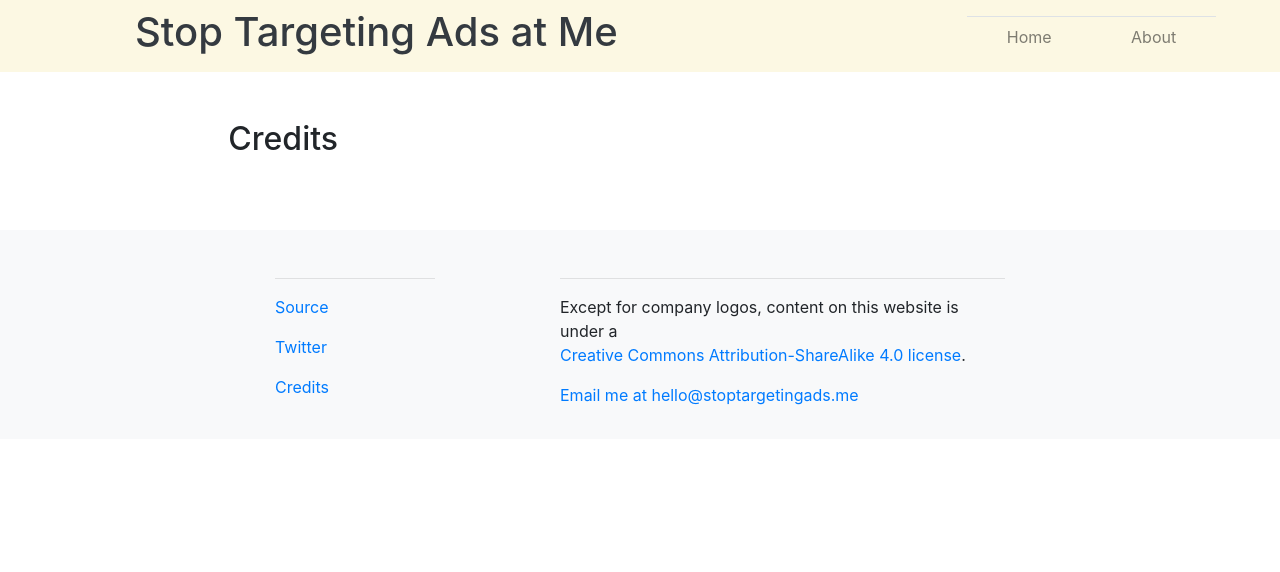
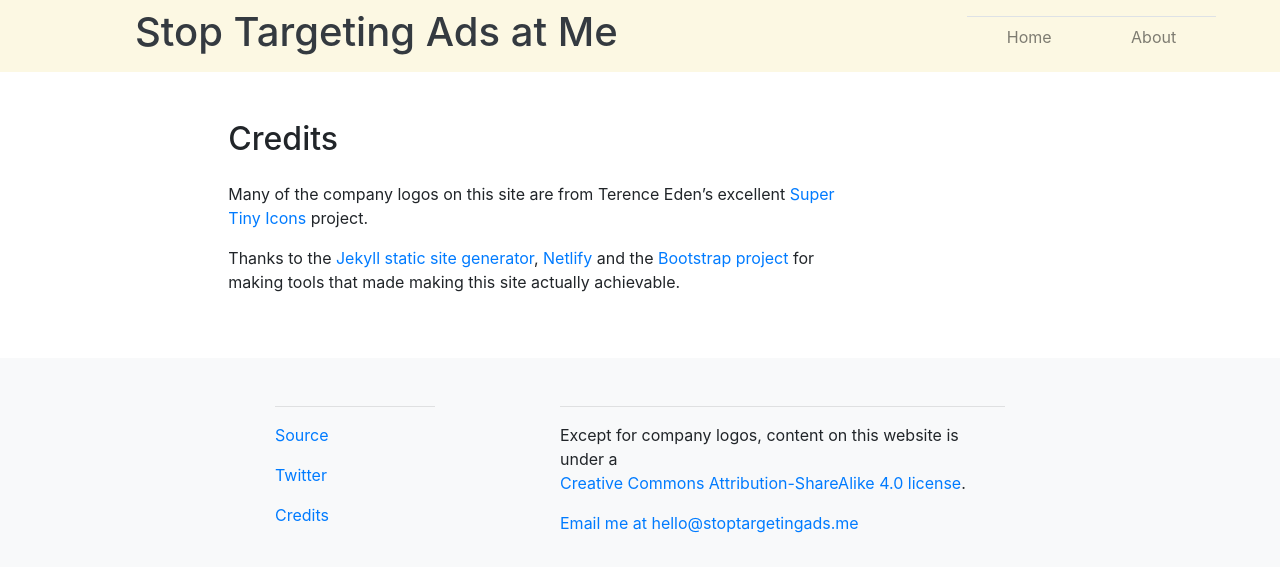
Before and after one commit to edjw/stop-targeting-ads-me, a Jekyll site: the page built from credits.md, in a window 1280 px wide. Shown: the top 572 px of the page. Built offline with Jekyll 4.4.1, drawn with Linux system fonts in a browser that asks for light colours; comment, search, counter and statistics services are not loaded.

Commit message:
adding content to credits page

```diff
--- a/credits.md
+++ b/credits.md
@@ -5,3 +5,7 @@ title: Credits
 permalink: /credits/
 
 ---
+
+Many of the company logos on this site are from Terence Eden's excellent [Super Tiny Icons](https://github.com/edent/SuperTinyIcons) project.
+
+Thanks to the [Jekyll static site generator](https://jekyllrb.com),  [Netlify](https://www.netlify.com) and the [Bootstrap project](https://getbootstrap.com) for making tools that made making this site actually achievable.
```
